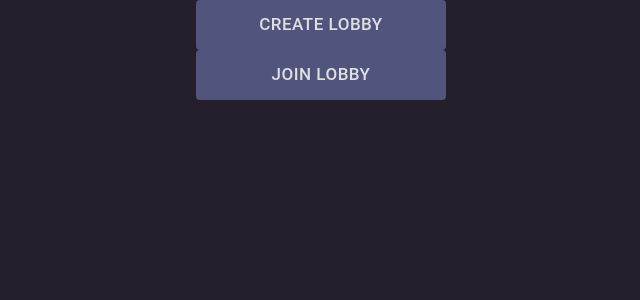
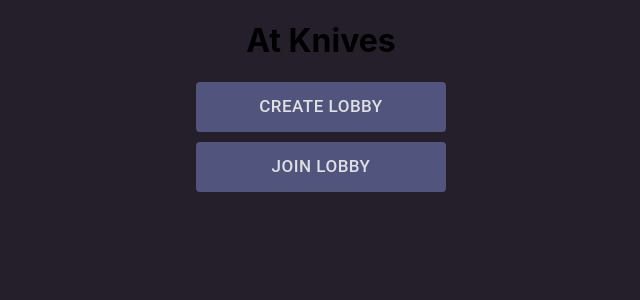
Before and after one commit to FloFlo25/At-Knives, a React (Vite) app: page / in a window 1280 px wide. Shown: the top 300 px of the page, without its empty margins (319-959 px from the left). Built offline with nearby package versions, Linux system fonts and the light colour scheme.

Commit message:
Style update for the core button

```diff
--- a/src/App.tsx
+++ b/src/App.tsx
@@ -1,7 +1,8 @@
 import { Theme, ThemeProvider } from "@mui/material";
 import makeStyles from "@mui/styles/makeStyles";
 import { theme } from "./app/Themes";
-import { CoreButton } from "./components/Button";
+import { CoreButton } from "./components/CoreButton";
+import { Title } from "./components/Title";
 
 const App = () => {
   const classes = useStyle();
@@ -9,6 +10,7 @@ const App = () => {
   return (
     <ThemeProvider theme={theme}>
       <div className={classes.main}>
+        <Title />
         <CoreButton>Create lobby</CoreButton>
         <CoreButton>Join lobby</CoreButton>
       </div>
--- a/src/components/Button.tsx
+++ b/src/components/CoreButton.tsx
@@ -2,14 +2,16 @@ import { Button } from "@mui/material";
 
 type Props = {
   children: React.ReactNode;
+  styles?: React.CSSProperties;
 };
 
-export const CoreButton = (props: Props) => {
+export const CoreButton = ({ styles, ...props }: Props) => {
   return (
     <Button
       // eslint-disable-next-line @typescript-eslint/ban-ts-comment
       //@ts-ignore
       variant='primary'
+      style={{ marginBottom: "10px", ...styles }}
     >
       {props.children}
     </Button>
--- a/src/components/Title.tsx
+++ b/src/components/Title.tsx
@@ -0,0 +1,3 @@
+export const Title = () => {
+  return <h1>At Knives</h1>;
+};
```
